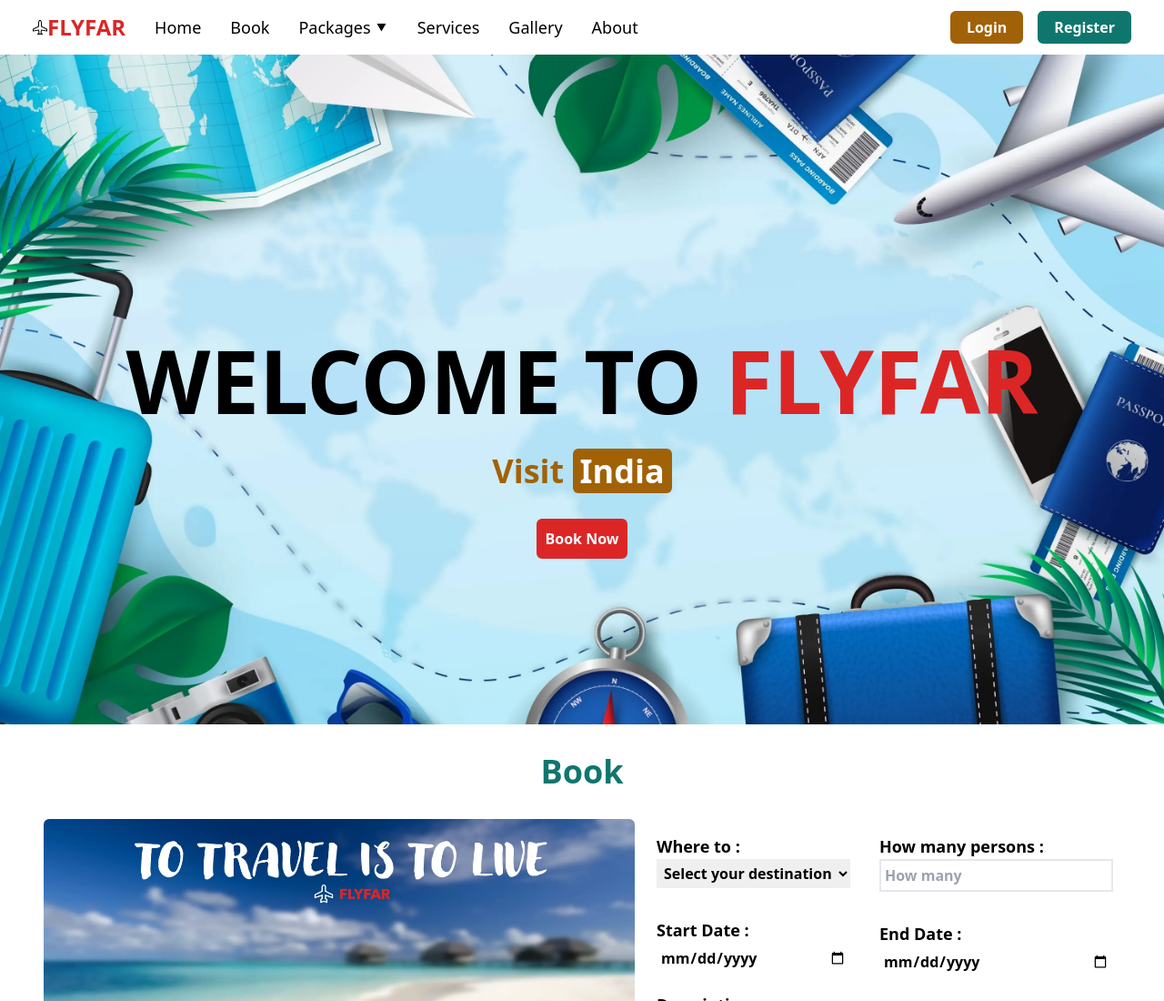
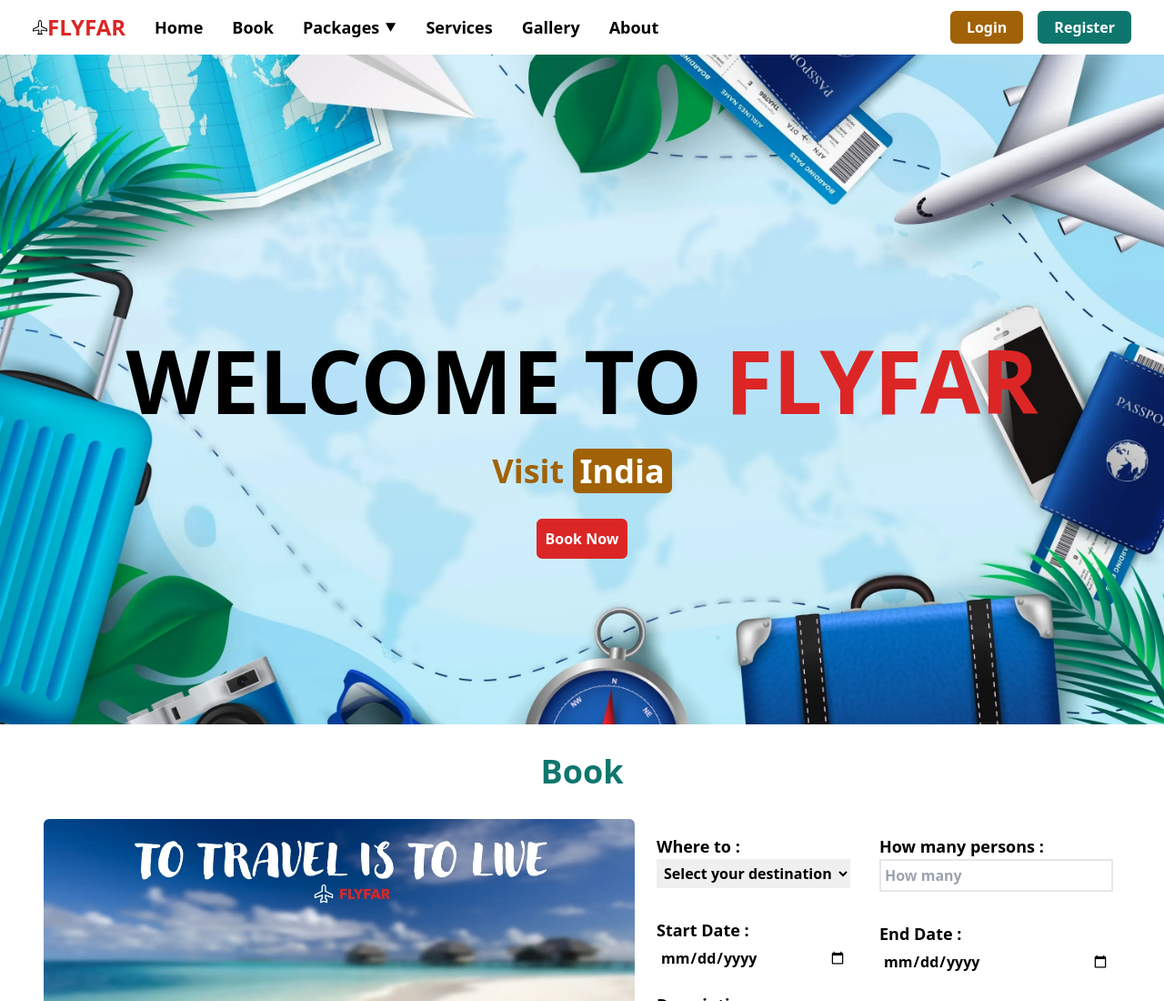
Before and after one commit to Akhi1Codes/FlyFar, a plain HTML site: page index.html in a window 1280 px wide. Shown: the top 1100 px of the page at 91% size. Drawn offline with nearby package versions, Linux system fonts and the light colour scheme.

Commit message:
fix: nav style

```diff
--- a/index.html
+++ b/index.html
@@ -92,7 +92,9 @@
         id="navbar"
       >
         <div class="flex items-center py-4 md:py-0 md:px-4">
-          <ul class="flex flex-col gap-4 md:gap-8 md:flex-row md:text-lg">
+          <ul
+            class="flex flex-col gap-4 md:gap-8 md:flex-row md:text-lg md:font-semibold"
+          >
             <li>Home</li>
             <li><a href="#book"> Book </a></li>
             <li class="inline-block relative group">
```
